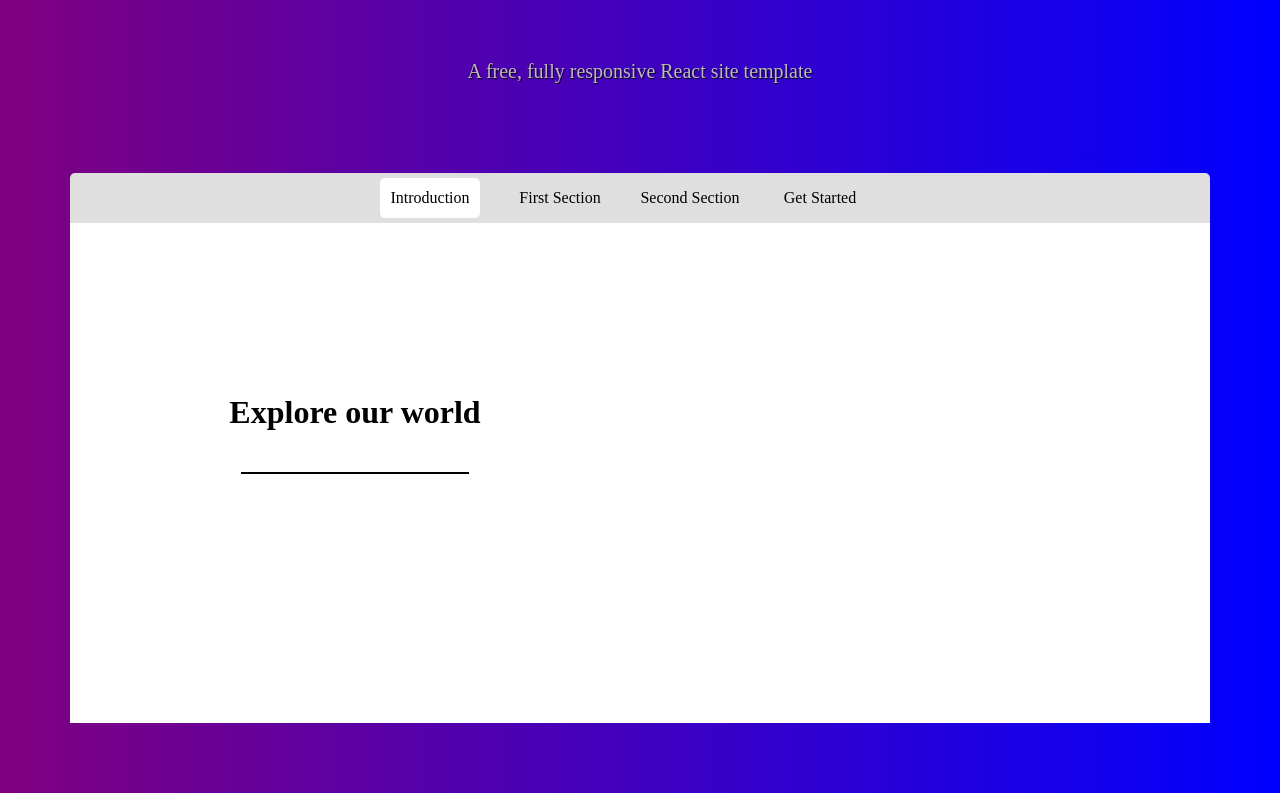
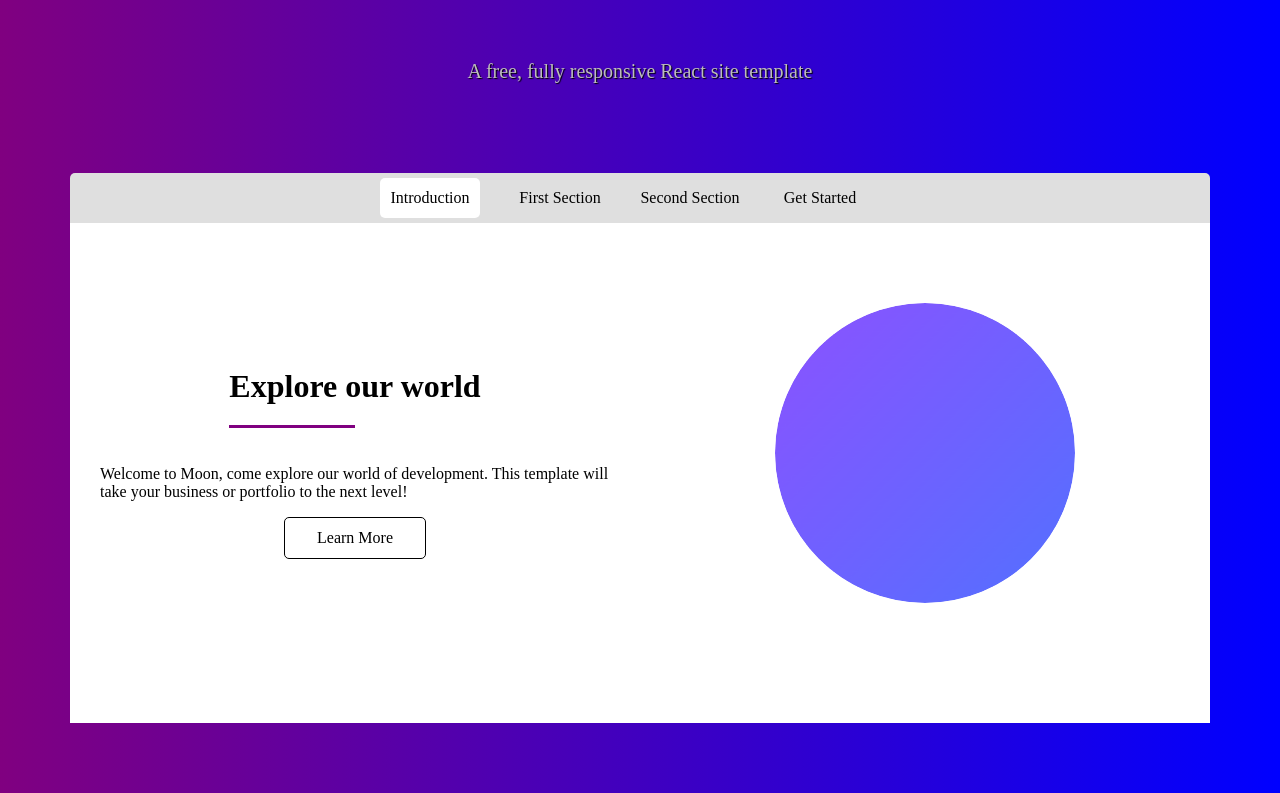
Before and after one commit to samueltrahan/moon.rt, a React (Create React App) app: page / in a window 1280 px wide. Shown: the part 355-1148 px from the top of the page. Built offline with nearby package versions, Linux system fonts and the light colour scheme.

Commit message:
content section styling

```diff
--- a/src/components/Content/Content.css
+++ b/src/components/Content/Content.css
@@ -10,13 +10,44 @@
   justify-content: center;
   align-items: center;
   flex-direction: column;
+  margin: 30px;
 }
 
-.explore:after {
+.explore-title:after {
   margin-top: 20px;
   content: '';
   display: block;
-  width: 40%;
-  height: 2px;
-  background-color: black;
+  width: 50%;
+  height: 3px;
+  background-color: purple ;
 }
+
+.content-picture {
+  grid-column: 2/3;
+  display: flex;
+  justify-content: center;
+  align-items: center;
+}
+
+.picture {
+  grid-column: 2/3;
+  width: 300px;
+  border-radius: 50%;
+  box-shadow: 0px 0px 0px 10px white;
+}
+
+.learn-more-btn {
+  text-decoration: none;
+  color: black;
+  border: 1px solid black;
+  height: 40px;
+  width: 140px;
+  border-radius: 5px;
+  display: flex;
+  justify-content: center;
+  align-items: center;
+}
+
+.learn-more-btn:hover {
+  background-color: rgb(247, 247, 247);
+}
--- a/src/components/Content/Content.js
+++ b/src/components/Content/Content.js
@@ -1,11 +1,18 @@
 import React from 'react';
+import {Link} from 'react-router-dom';
 import './Content.css';
+import Pic02 from '../../Assets/circle.png';
 
 export default function Content() {
   return (
   <div className="content-section">
     <div className="explore">
-      <h1>Explore our world</h1>
+      <h1 className="explore-title">Explore our world</h1>
+      <p>Welcome to Moon, come explore our world of development. This template will take your business or portfolio to the next level!</p>
+      <Link role="button" to="/explore" className="learn-more-btn">Learn More</Link>
+    </div>
+    <div className="content-picture">
+    <img alt="" className="picture" src={Pic02}/>
     </div>
   </div>
 
```
Also changed, not shown: src/Assets/circle.png (added).
